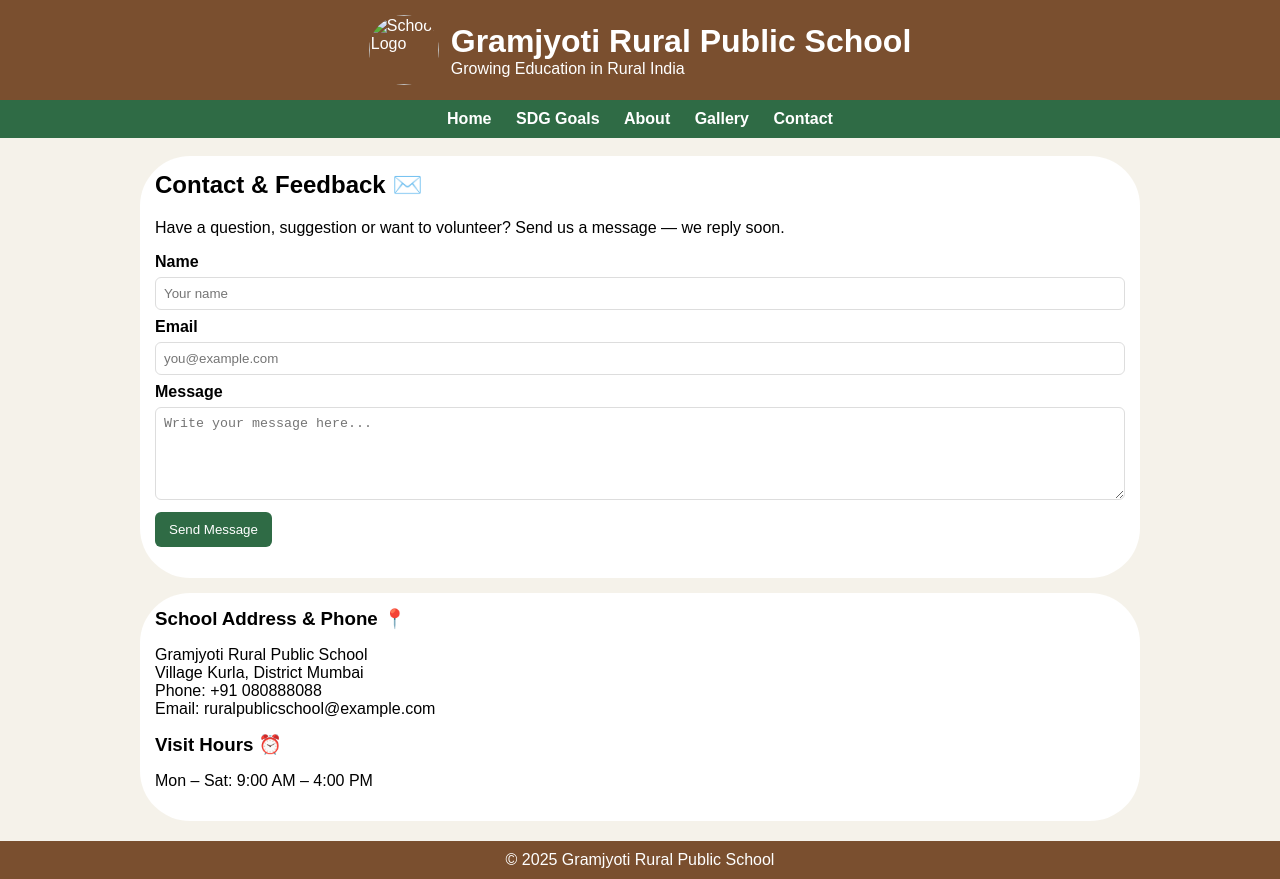
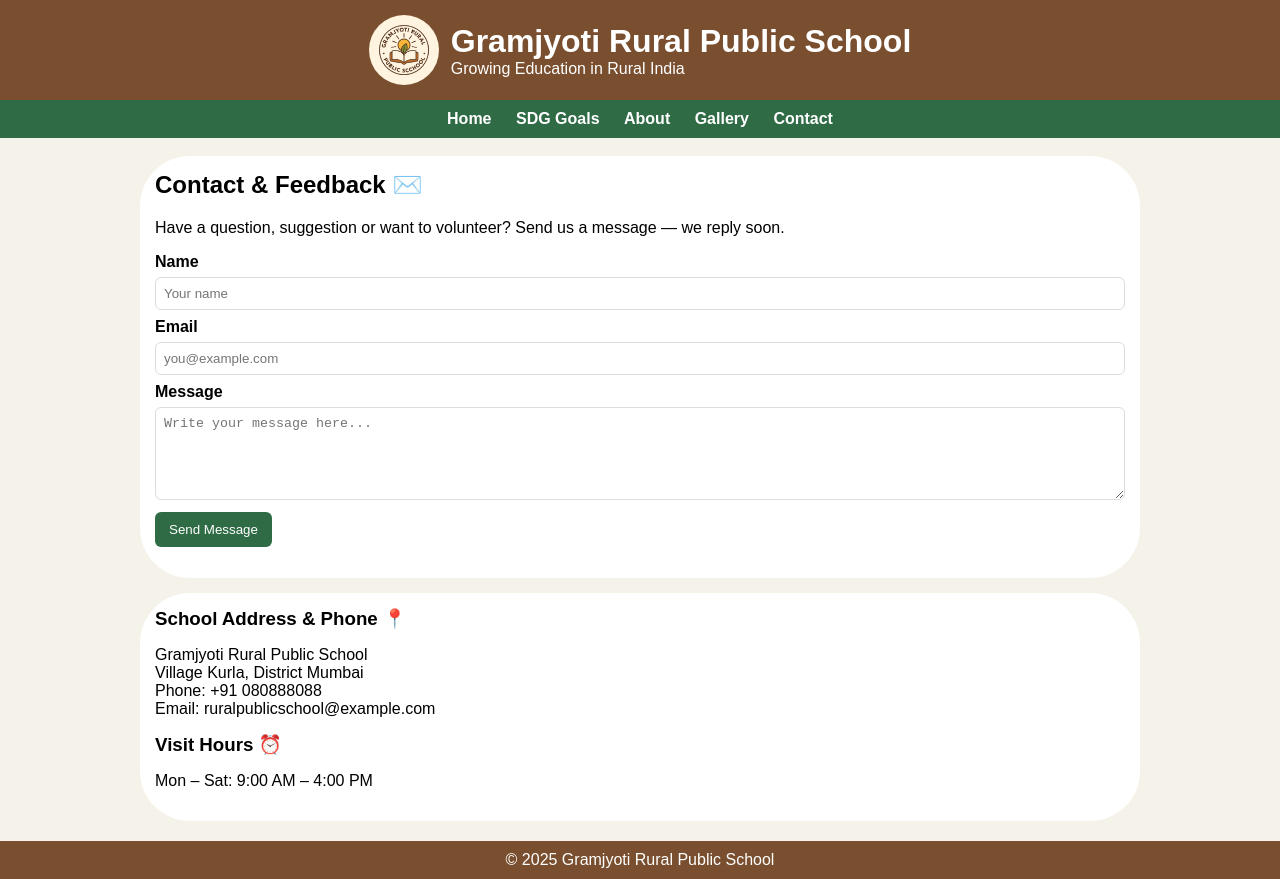
Before and after one commit to yashkhapre0491/Rural-School-Website, a plain HTML site: page contact.html in a window 1280 px wide. Drawn offline with Linux system fonts and the light colour scheme.

Commit message:
Update contact.html

```diff
--- a/contact.html
+++ b/contact.html
@@ -39,7 +39,7 @@ background:#2f6b45;color:#fff;padding:10px 14px;border:none;border-radius:6px;ma
 
 <header>
   <!-- logo (uploaded file path used) -->
-<img src="C:\Users\91990\OneDrive\Attachments\school.png" alt="School Logo">
+<img src="schoollogo.jpeg" alt="School Logo">
 <div>
  <h1 style="margin:0;">Gramjyoti Rural Public School</h1>
  <p style="margin:0;">Growing Education in Rural India</p>
```
